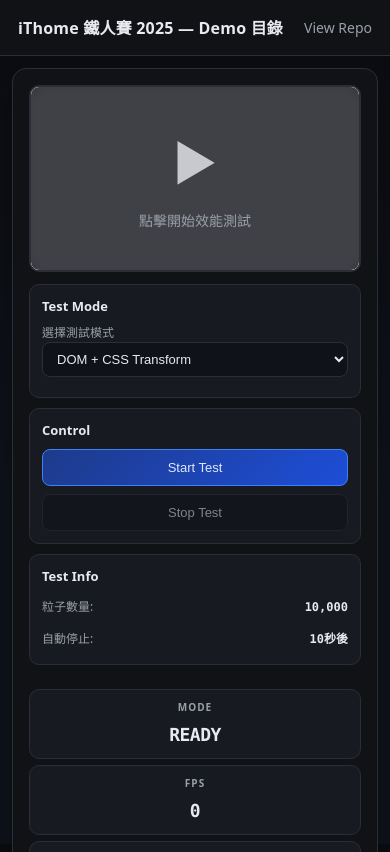
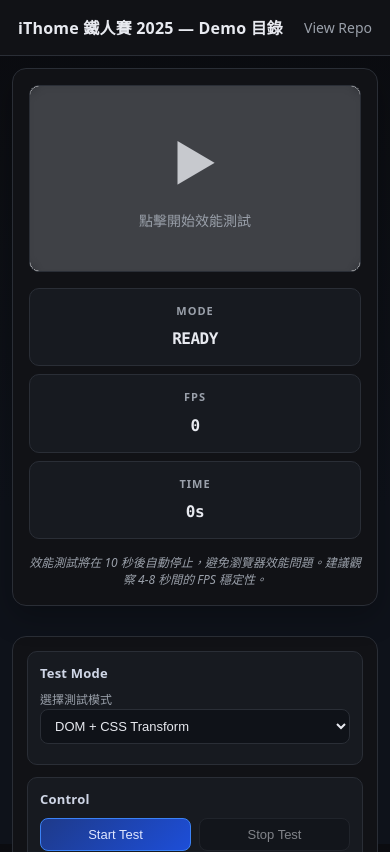
Before and after one commit to ALICE-YEN/ithome-contest-2025, a website built with Vite: page canvas-vs-dom-css-performance.html in a window 390 px wide. Built offline with nearby package versions, Linux system fonts and the light colour scheme.

Commit message:
feat: align UI with others

```diff
--- a/canvas-vs-dom-css-performance.html
+++ b/canvas-vs-dom-css-performance.html
@@ -57,47 +57,6 @@
                   </div>
                 </div>
               </div>
-
-              <!-- 控制面板 -->
-              <aside class="control-panel">
-                <div class="control-section">
-                  <h3>Test Mode</h3>
-                  <label>
-                    選擇測試模式
-                    <select id="test-mode">
-                      <option value="dom">DOM + CSS Transform</option>
-                      <option value="canvas">Canvas 2D</option>
-                      <option value="auto">Auto Switch (5s間隔)</option>
-                    </select>
-                  </label>
-                </div>
-
-                <div class="control-section">
-                  <h3>Control</h3>
-                  <div class="btn-row">
-                    <button id="btn-start" class="btn-primary">
-                      Start Test
-                    </button>
-                    <button id="btn-stop" class="btn-secondary" disabled>
-                      Stop Test
-                    </button>
-                  </div>
-                </div>
-
-                <div class="control-section">
-                  <h3>Test Info</h3>
-                  <div class="test-specs">
-                    <div class="spec-row">
-                      <span class="spec-label">粒子數量:</span>
-                      <span class="spec-value">10,000</span>
-                    </div>
-                    <div class="spec-row">
-                      <span class="spec-label">自動停止:</span>
-                      <span class="spec-value">10秒後</span>
-                    </div>
-                  </div>
-                </div>
-              </aside>
             </div>
 
             <!-- 狀態顯示 -->
@@ -123,6 +82,45 @@
               </p>
             </div>
           </section>
+
+          <!-- 控制面板 -->
+          <aside class="control-panel">
+            <div class="control-section">
+              <h3>Test Mode</h3>
+              <label>
+                選擇測試模式
+                <select id="test-mode">
+                  <option value="dom">DOM + CSS Transform</option>
+                  <option value="canvas">Canvas 2D</option>
+                  <option value="auto">Auto Switch (5s間隔)</option>
+                </select>
+              </label>
+            </div>
+
+            <div class="control-section">
+              <h3>Control</h3>
+              <div class="btn-row">
+                <button id="btn-start" class="btn-primary">Start Test</button>
+                <button id="btn-stop" class="btn-secondary" disabled>
+                  Stop Test
+                </button>
+              </div>
+            </div>
+
+            <div class="control-section">
+              <h3>Test Info</h3>
+              <div class="test-specs">
+                <div class="spec-row">
+                  <span class="spec-label">粒子數量:</span>
+                  <span class="spec-value">10,000</span>
+                </div>
+                <div class="spec-row">
+                  <span class="spec-label">自動停止:</span>
+                  <span class="spec-value">10秒後</span>
+                </div>
+              </div>
+            </div>
+          </aside>
         </div>
       </main>
     </div>
--- a/canvas-vs-dom-css-performance/src/main.js
+++ b/canvas-vs-dom-css-performance/src/main.js
@@ -5,8 +5,8 @@
  * ======================================================= */
 
 // ===== 參數設定 =====
-const CSS_W = 640,
-  CSS_H = 360;
+let CSS_W = 900,
+  CSS_H = 600; // 初始值，會被實際尺寸覆蓋
 const COUNT = 10000;
 const SIZE = 2;
 const AUTO_STOP_TIME = 10000; // 10秒後自動停止
@@ -27,8 +27,8 @@ const timerLabel = document.getElementById("timer-label");
 function makeSeed(n) {
   const arr = new Array(n);
   for (let i = 0; i < n; i++) {
-    const x = Math.random() * (CSS_W - SIZE);
-    const y = Math.random() * (CSS_H - SIZE);
+    const x = Math.random() * (window.CSS_W || CSS_W - SIZE);
+    const y = Math.random() * (window.CSS_H || CSS_H - SIZE);
     const speed = 0.6;
     const vx = (Math.random() * 2 - 1) * speed;
     const vy = (Math.random() * 2 - 1) * speed;
@@ -92,12 +92,21 @@ let ctx,
 
 function setupCanvas() {
   devicePixelRatio = window.devicePixelRatio || 1;
-  canvas.width = Math.round(CSS_W * devicePixelRatio);
-  canvas.height = Math.round(CSS_H * devicePixelRatio);
-  canvas.style.width = CSS_W + "px";
-  canvas.style.height = CSS_H + "px";
+
+  // 使用實際的 canvas 元素尺寸
+  const rect = canvas.getBoundingClientRect();
+  const cssW = rect.width;
+  const cssH = rect.height;
+
+  canvas.width = Math.round(cssW * devicePixelRatio);
+  canvas.height = Math.round(cssH * devicePixelRatio);
+
   ctx = canvas.getContext("2d");
   ctx.setTransform(devicePixelRatio, 0, 0, devicePixelRatio, 0, 0);
+
+  // 更新全域變數以反映實際尺寸
+  window.CSS_W = cssW;
+  window.CSS_H = cssH;
 }
 
 setupCanvas();
--- a/canvas-vs-dom-css-performance/src/style.css
+++ b/canvas-vs-dom-css-performance/src/style.css
@@ -2,7 +2,8 @@
 
 .demo-grid {
   display: grid;
-  gap: 12px;
+  grid-template-columns: 1fr 360px;
+  gap: 16px;
   align-items: start;
 }
 
@@ -12,26 +13,31 @@
   border: 1px solid var(--border);
   border-radius: 14px;
   padding: 16px;
+  display: grid;
+  place-items: center;
+  position: relative;
+  min-height: 420px;
   box-shadow: 0 10px 30px rgba(0, 0, 0, 0.25);
+  margin-bottom: 14px;
 }
 
 .performance-stage-wrapper {
-  display: grid;
-  grid-template-columns: 1fr 240px;
-  gap: 16px;
-  align-items: start;
+  width: 100%;
+  max-width: 100%;
 }
 
 .performance-stage {
   position: relative;
   width: 100%;
-  max-width: 640px;
-  height: 360px;
+  height: auto;
+  max-width: 900px;
+  aspect-ratio: 3 / 2;
   background: #ffffff;
-  border: 2px solid var(--border);
+  border: 1px solid var(--border);
   border-radius: 10px;
   overflow: hidden;
   box-shadow: inset 0 2px 8px rgba(0, 0, 0, 0.1);
+  margin: 0 auto;
 }
 
 .layer {
@@ -88,10 +94,14 @@
   border-radius: 0.5px;
 }
 
-/* Control Panel */
+/* Control Panel - moved outside stage */
 .control-panel {
-  display: flex;
-  flex-direction: column;
+  background: var(--panel);
+  border: 1px solid var(--border);
+  border-radius: 14px;
+  padding: 14px;
+  display: grid;
+  grid-template-columns: repeat(auto-fit, minmax(260px, 1fr));
   gap: 12px;
 }
 
@@ -105,8 +115,9 @@
 .control-section h3 {
   margin: 0 0 8px 0;
   font-size: 13px;
-  color: var(--text);
+  color: #cfd6e6;
   font-weight: 600;
+  letter-spacing: 0.2px;
 }
 
 .control-section label {
@@ -127,14 +138,16 @@
 }
 
 .btn-row {
-  display: grid;
-  grid-template-columns: 1fr 1fr;
+  display: flex;
   gap: 8px;
+  flex-wrap: wrap;
 }
 
 .btn-primary,
 .btn-secondary {
-  padding: 10px 16px;
+  flex: 1;
+  min-width: 80px;
+  padding: 8px 10px;
   border: 1px solid var(--border);
   border-radius: 8px;
   cursor: pointer;
@@ -161,8 +174,8 @@
 }
 
 .btn-secondary:hover:not(:disabled) {
-  border-color: #ef4444;
-  background: rgba(239, 68, 68, 0.1);
+  border-color: #3a82f6;
+  background: rgba(58, 130, 246, 0.1);
 }
 
 .btn-primary:disabled,
@@ -203,22 +216,29 @@
   display: grid;
   grid-template-columns: repeat(3, 1fr);
   gap: 10px;
-  margin: 24px 0 12px 0;
+  margin: 16px 0 12px 0;
+  width: 100%;
+  max-width: 900px;
+  margin-left: auto;
+  margin-right: auto;
 }
 
 .status-item {
   background: var(--panel-2);
   border: 1px solid var(--border);
   border-radius: 10px;
-  padding: 12px;
+  padding: 16px;
   text-align: center;
-  transition: all 0.3s ease;
+  min-height: 80px;
+  display: flex;
+  flex-direction: column;
+  justify-content: center;
 }
 
 .status-label {
-  font-size: 10px;
+  font-size: 11px;
   color: var(--muted);
-  margin-bottom: 6px;
+  margin-bottom: 8px;
   letter-spacing: 1px;
   font-weight: 600;
 }
@@ -289,7 +309,7 @@
 
 /* Stage Info */
 .stage-info {
-  margin-top: 12px;
+  margin-top: 4px;
 }
 
 .note {
@@ -304,30 +324,22 @@
 /* Responsive Design */
 @media (max-width: 1100px) {
   .demo-grid {
-    grid-template-columns: 1fr;
+    grid-template-columns: 1fr 340px;
   }
 }
 
 @media (max-width: 900px) {
-  .performance-stage-wrapper {
+  .demo-grid {
     grid-template-columns: 1fr;
-    gap: 12px;
-  }
-
-  .performance-stage {
-    height: auto;
-    aspect-ratio: 16 / 9;
   }
 
   .control-panel {
     grid-template-columns: repeat(auto-fit, minmax(200px, 1fr));
-    gap: 10px;
   }
 }
 
 @media (max-width: 700px) {
   .performance-stage {
-    height: auto;
     aspect-ratio: 16 / 9;
   }
 
@@ -337,19 +349,16 @@
 
   .status-display {
     grid-template-columns: 1fr;
-    gap: 6px;
+    gap: 8px;
   }
 
   .status-item {
-    padding: 10px;
+    padding: 14px;
+    min-height: 70px;
   }
 
   .status-value {
-    font-size: 18px;
-  }
-
-  .btn-row {
-    grid-template-columns: 1fr;
+    font-size: 16px;
   }
 }
 
@@ -361,12 +370,3 @@
 .performance-stage:hover {
   transform: scale(1.005);
 }
-
-.status-item {
-  transition: all 0.3s cubic-bezier(0.4, 0, 0.2, 1);
-}
-
-.status-item:hover {
-  transform: translateY(-1px);
-  box-shadow: 0 2px 8px rgba(0, 0, 0, 0.1);
-}
```
